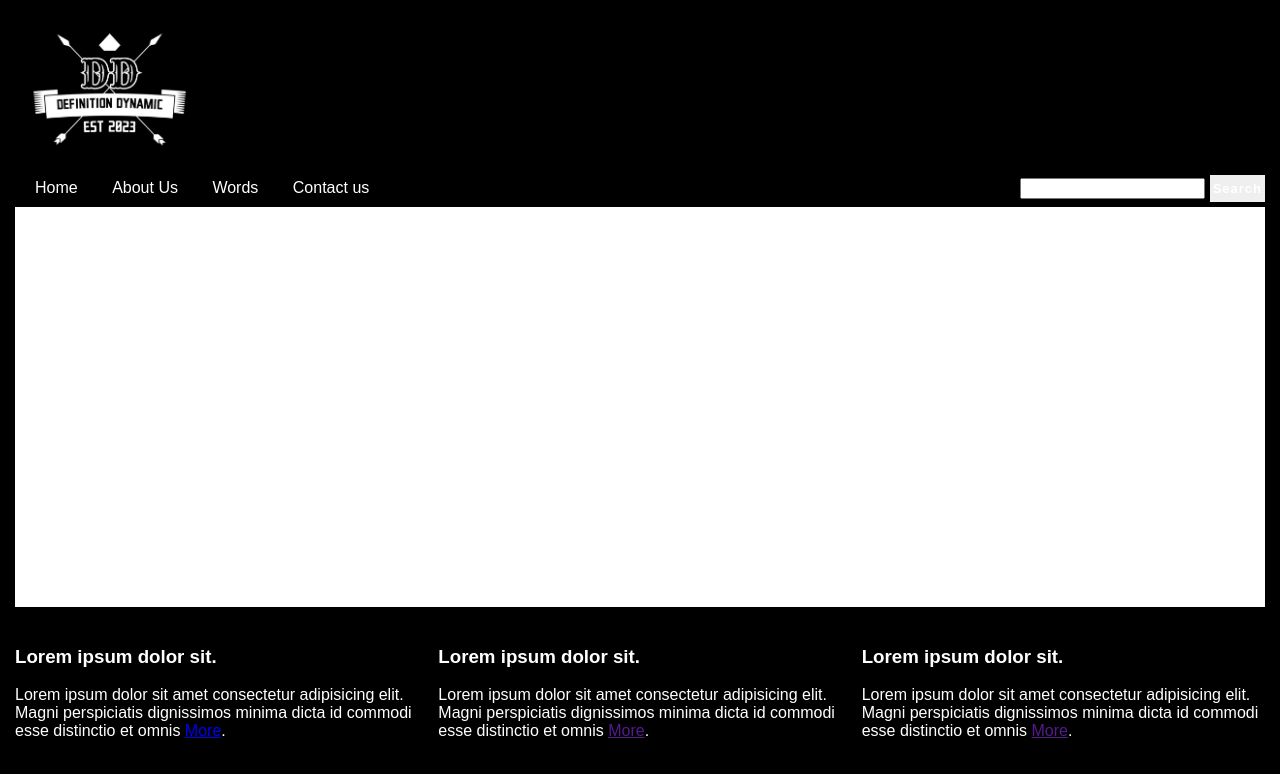
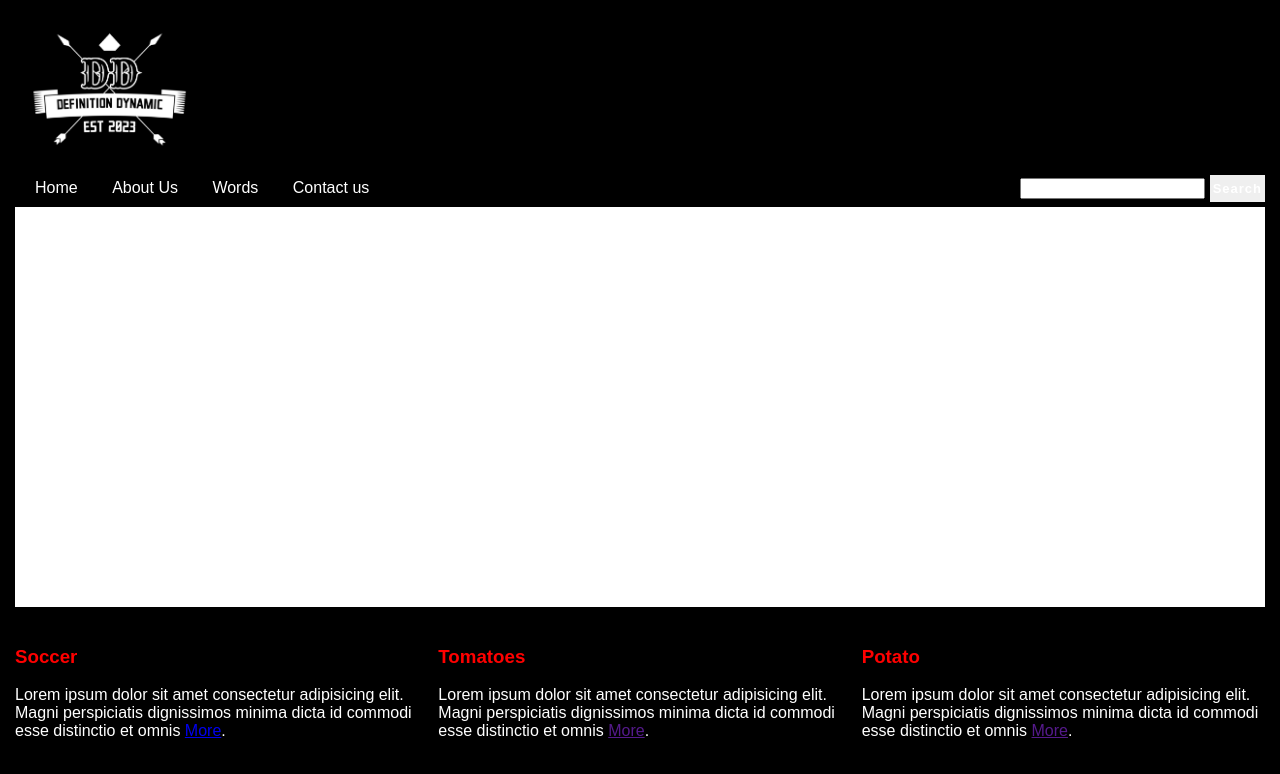
Before and after one commit to successyork/yorku, a plain HTML site: page index.html in a window 1280 px wide. Drawn offline with Linux system fonts and the light colour scheme.

```diff
--- a/css/style.css
+++ b/css/style.css
@@ -65,6 +65,15 @@
   grid-gap: 20px;
 }
 
+.card-header {
+  font-size: bold;
+  color: red;
+}
+
+.card-header:hover {
+  color: blue;
+}
+
 .card {
   position: relative;
 }
--- a/index.html
+++ b/index.html
@@ -27,10 +27,14 @@
           <input type="text" class="search-box" /> <button>Search</button>
         </div>
       </div>
-      <div class="slide-show"></div>
+      <div class="slide-show">
+        <img src="" alt="" />
+        <img src="" alt="" />
+        <img src="" alt="" />
+      </div>
       <div class="cards">
         <div class="card">
-          <h3 class="card-header">Lorem ipsum dolor sit.</h3>
+          <h3 class="card-header">Soccer</h3>
           <p class="card-body">
             Lorem ipsum dolor sit amet consectetur adipisicing elit. Magni
             perspiciatis dignissimos minima dicta id commodi esse distinctio et
@@ -47,7 +51,7 @@
           </div>
         </div>
         <div class="card">
-          <h3 class="card-header">Lorem ipsum dolor sit.</h3>
+          <h3 class="card-header">Tomatoes</h3>
           <p class="card-body">
             Lorem ipsum dolor sit amet consectetur adipisicing elit. Magni
             perspiciatis dignissimos minima dicta id commodi esse distinctio et
@@ -63,7 +67,7 @@
           </div>
         </div>
         <div class="card">
-          <h3 class="card-header">Lorem ipsum dolor sit.</h3>
+          <h3 class="card-header">Potato</h3>
           <p class="card-body">
             Lorem ipsum dolor sit amet consectetur adipisicing elit. Magni
             perspiciatis dignissimos minima dicta id commodi esse distinctio et
```
